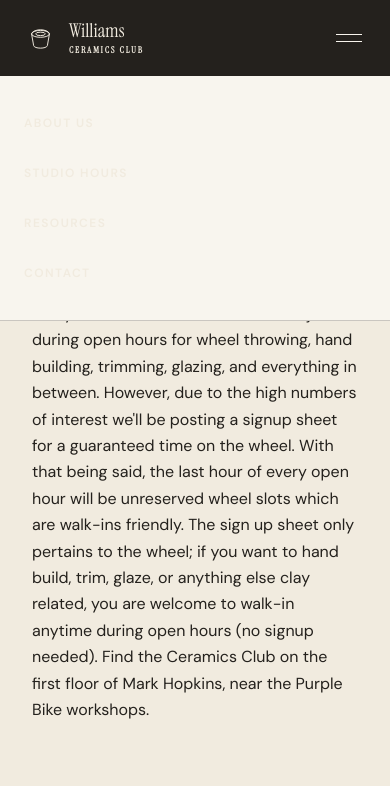
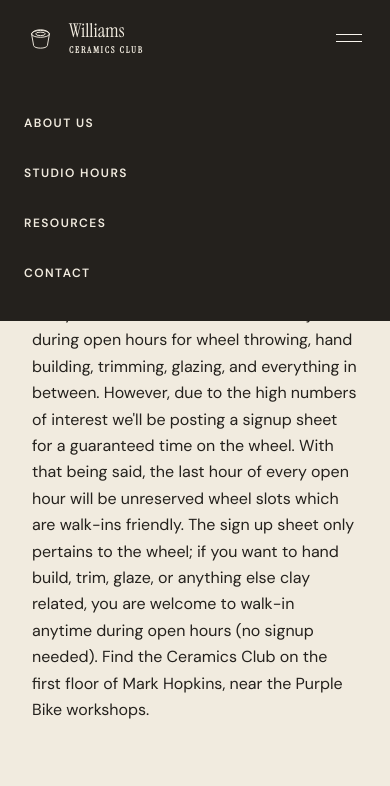
Before and after one commit to sokpean/ceramic_club, a plain HTML site: page index.html in a window 390 px wide. Both pictures are taken after a click on the button "Toggle navigation". Shown: the top 786 px of the page. Drawn offline with Linux system fonts and the light colour scheme.

Commit message:
Update styles.css

```diff
--- a/styles.css
+++ b/styles.css
@@ -716,7 +716,7 @@ footer {
     flex-direction: column;
     align-items: stretch;
     gap: 4px;
-    background: var(--paper);
+    background: var(--ink);
     border-bottom: 1px solid var(--line);
   }
 
```
